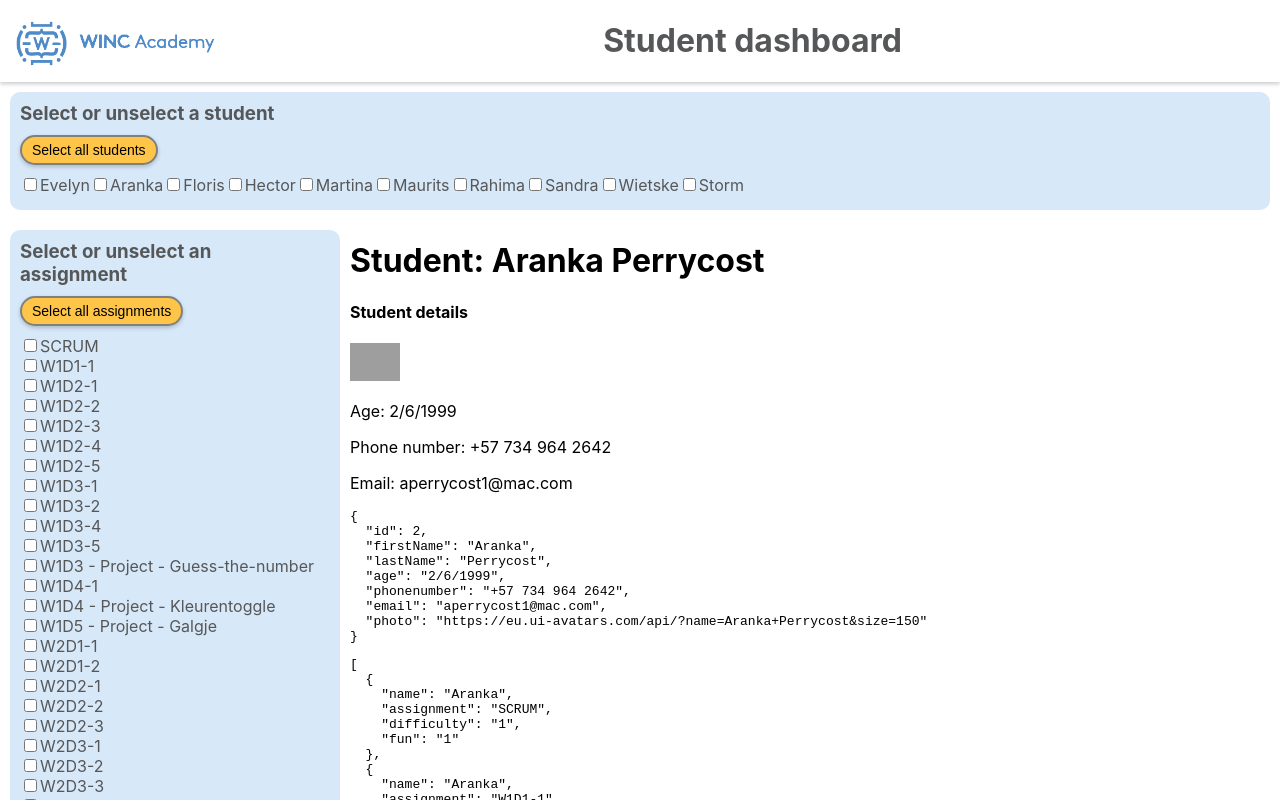
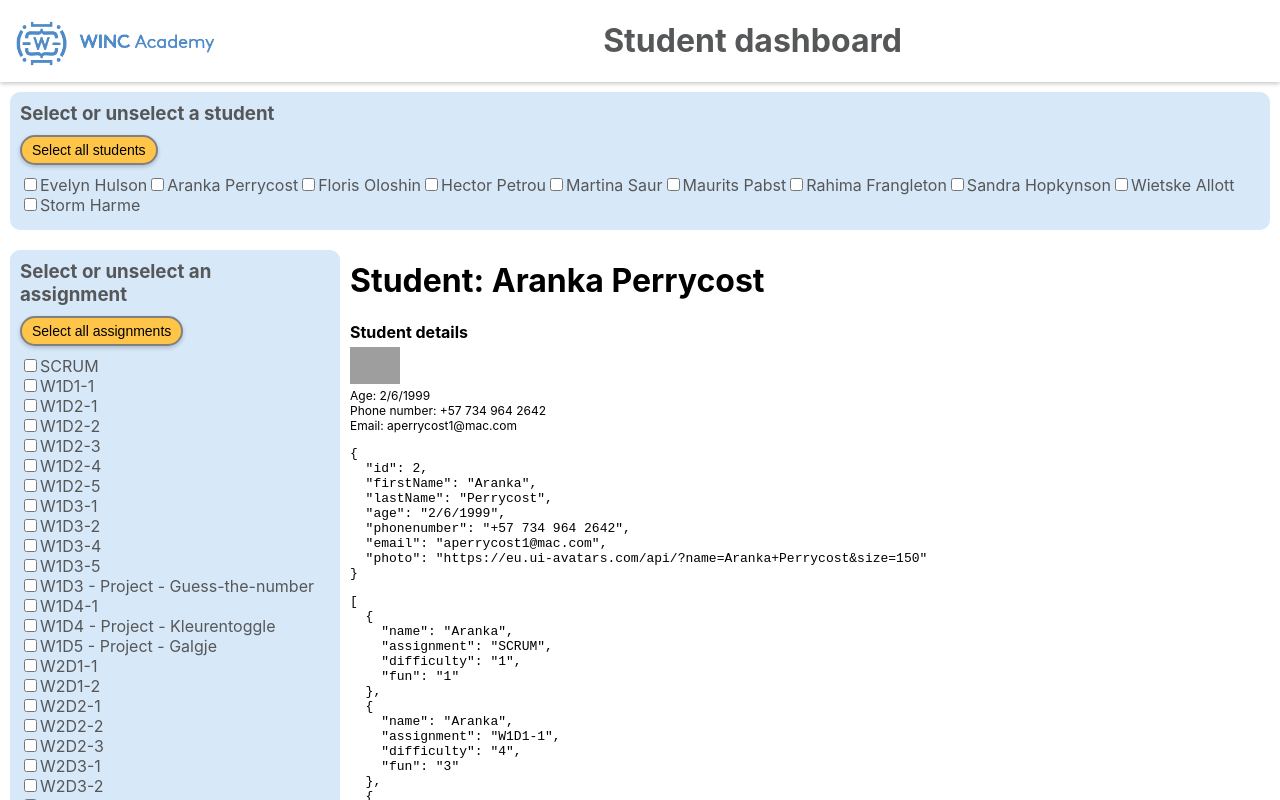
Before and after one commit to BrittDiepenhorst/StudentDashboard-FinalAssignmentWincAcademy, a React (Create React App) app: page /students/Aranka in a window 1280 px wide. Shown: the top 800 px of the page. Built offline with nearby package versions, Linux system fonts and the light colour scheme; grey boxes are pictures that could not be loaded.

Commit message:
navbar student

```diff
--- a/src/App.css
+++ b/src/App.css
@@ -85,6 +85,17 @@ h3 {
     grid-area: barchart;
 }
 
+.studentdetails p {
+    font-size: 12px;
+    margin: 0px;
+}
+
+.studentdetails h4 {
+    margin: 0px 0px 5px 0px;
+}
+
+
+
 @import url('https://fonts.googleapis.com/css2?family=Permanent+Marker&display=swap');
 .app-footer{
     grid-area: footer;
--- a/src/components/NavbarAssignments.js
+++ b/src/components/NavbarAssignments.js
@@ -1,5 +1,6 @@
 import React, { useState } from 'react';
-import studentData from '../utils/reviewsWincAcademy.json'
+import studentData from '../utils/reviewsWincAcademy.json';
+import { getAllReviews } from '../utils/filtersStudentData';
 
 const NavbarAssignments = () => {
     const [difficultOrFun, setDifficultOrFun] = useState({
@@ -7,7 +8,7 @@ const NavbarAssignments = () => {
         showFun: true,
     });
 
-// hele {} moet nu voldoen aan de string difficulty.
+    // hele {} moet nu voldoen aan de string difficulty.
 
     // const handleFilterChange = (e) => {
     //     if (difficultOrFun === 'difficulty') {
--- a/src/components/NavbarStudents.js
+++ b/src/components/NavbarStudents.js
@@ -1,27 +1,26 @@
-import studentProfilesData from '../utils/studentProfilesData.json'
-// import { getStudentByNameArray } from '../utils/filtersStudentData';
+import { getAllStudents } from '../utils/filtersStudentData';
+import { useNavigate } from 'react-router-dom'
 
 const NavbarStudents = () => {
-    const allStudents = studentProfilesData.studentProfiles.map(studentProfile => studentProfile.firstName);
-    const students = [];
-    allStudents.forEach(student => {
-        if (!students.includes(student)) {
-            students.push(student)
+    const students = getAllStudents();
+    console.log(students)
+    const navigate = useNavigate();
+
+    const handlesStudentCheckbox = (e) => {
+        if (e.target.checked == true) {
+            console.log('check', e.target, e.target.value)
+            navigate('students/' + e.target.value)
         }
-        return students;
-    })
-    // console.log(getStudentByNameArray);
-    // const students = getStudentByNameArray();
-    // console.log(students);
+    }
 
     return (
         <nav className='app-navbar navbar-students'>
             <h3>Select or unselect a student</h3>
             <div className='AllStudents'><button className='app-navbar-SelectAll'>Select all students</button></div>
-            {students.map(student => (
+            {students.studentProfiles.map(student => (
                 <div className='studentCheckbox'>
-                    <input type="checkbox" />
-                    <label className='studentheckboxLabels'>{student}</label>
+                    <input type="checkbox" value={student.firstName} id={student.id} onClick={handlesStudentCheckbox} />
+                    <label className='studentheckboxLabels'>{student.firstName} {student.lastName}</label>
                 </div>
             ))}
 
--- a/src/pages/Student.js
+++ b/src/pages/Student.js
@@ -12,8 +12,8 @@ const Student = () => {
     return (
         <div>
             <h1>Student: {studentName} {student.lastName}</h1>
-            <h4>Student details</h4>
-            <div>
+            <div className="studentdetails">
+                <h4>Student details</h4>
                 <img src={student.photo} alt="profilephoto" width='50px'></img>
                 <p>Age: {student.age} </p>
                 <p>Phone number: {student.phonenumber}</p>
@@ -22,7 +22,7 @@ const Student = () => {
 
             <pre>{JSON.stringify(student, null, 2)}</pre>
             <pre>{JSON.stringify(reviews, null, 2)}</pre>
-            <Barchart data={reviews} />
+            {/* <Barchart data={reviews} /> */}
         </div>
     );
 };
--- a/src/utils/filtersStudentData.js
+++ b/src/utils/filtersStudentData.js
@@ -1,7 +1,7 @@
-import studentReviewsData from '../utils/reviewsWincAcademy.json';
+import studentReviewsData from './reviewsWincAcademy.json';
 import studentProfilesData from './studentProfilesData.json';
 
-// alle functions filters
+// STUDENTS
 
 export function getAllStudents() {
     return studentProfilesData;
@@ -11,7 +11,6 @@ export function getStudentByName(studentName) {
     let student = studentProfilesData.studentProfiles.filter(
         (student) => student.firstName === studentName
     )[0];
-
     return student;
 }
 
@@ -27,6 +26,12 @@ export function getStudentByNameArray() {
     })
 }
 
+// REVIEWS
+
+export function getAllReviews() {
+    return studentReviewsData
+}
+
 export function getReviewsByName(studentName) {
     let reviewsByName = studentReviewsData.reviews.filter(
         (review) => review.name === studentName
```
